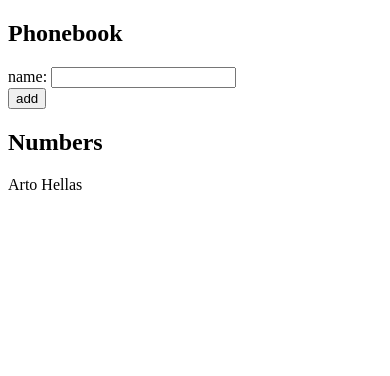
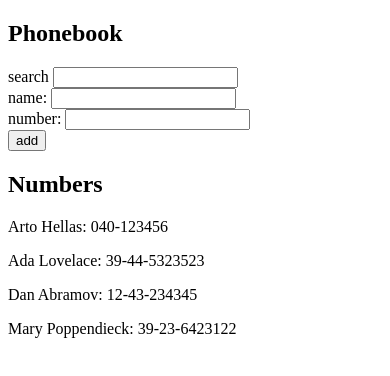
Before and after one commit to waldekglaz/full-stack-open, a React (Create React App) app in the folder part2/phonebook/: page / in a window 390 px wide. Shown: the top 376 px of the page. Built offline with nearby package versions, Linux system fonts and the light colour scheme.

Commit message:
2.9*: The Phonebook Step4

```diff
--- a/part2/phonebook/src/App.js
+++ b/part2/phonebook/src/App.js
@@ -1,10 +1,30 @@
 import { useState } from "react";
 
 const App = () => {
-  const [persons, setPersons] = useState([{ name: "Arto Hellas" }]);
+  const [persons, setPersons] = useState([
+    { name: "Arto Hellas", number: "040-123456", id: 1 },
+    { name: "Ada Lovelace", number: "39-44-5323523", id: 2 },
+    { name: "Dan Abramov", number: "12-43-234345", id: 3 },
+    { name: "Mary Poppendieck", number: "39-23-6423122", id: 4 },
+  ]);
   const [newName, setNewName] = useState("");
+  const [newNumber, setNewNumber] = useState("");
+  const [searchPerson, setSearchPerson] = useState("");
+  const filteredData = persons.filter((el) => {
+    //if no input the return the original
+    if (searchPerson === "") {
+      return el;
+    }
+    //return the item which contains the user input
+    else {
+      return el.name.toLowerCase().includes(searchPerson.toLowerCase());
+    }
+  });
   const handleNameChange = (e) => {
     setNewName(e.target.value);
+  };
+  const handleNumberChange = (e) => {
+    setNewNumber(e.target.value);
   };
   const handleClick = (e) => {
     e.preventDefault();
@@ -24,18 +44,27 @@
       return;
     }
 
-    const newPerson = { name: newName };
+    const newPerson = { name: newName, number: newNumber };
     setPersons(persons.concat(newPerson));
     setNewName("");
-    console.log(persons);
+    setNewNumber("");
+  };
+  const handleSearch = (e) => {
+    setSearchPerson(e.target.value);
   };
 
   return (
     <div>
       <h2>Phonebook</h2>
+      <div>
+        search <input onChange={handleSearch} value={searchPerson} />
+      </div>
       <form>
         <div>
           name: <input value={newName} onChange={handleNameChange} />
+        </div>
+        <div>
+          number: <input value={newNumber} onChange={handleNumberChange} />
         </div>
         <div>
           <button type="submit" onClick={handleClick}>
@@ -44,8 +73,8 @@
         </div>
       </form>
       <h2>Numbers</h2>
-      {persons.map((person) => (
-        <p key={person.name}>{person.name}</p>
+      {filteredData.map((person) => (
+        <p key={person.name}>{`${person.name}: ${person.number}`}</p>
       ))}
     </div>
   );
```
